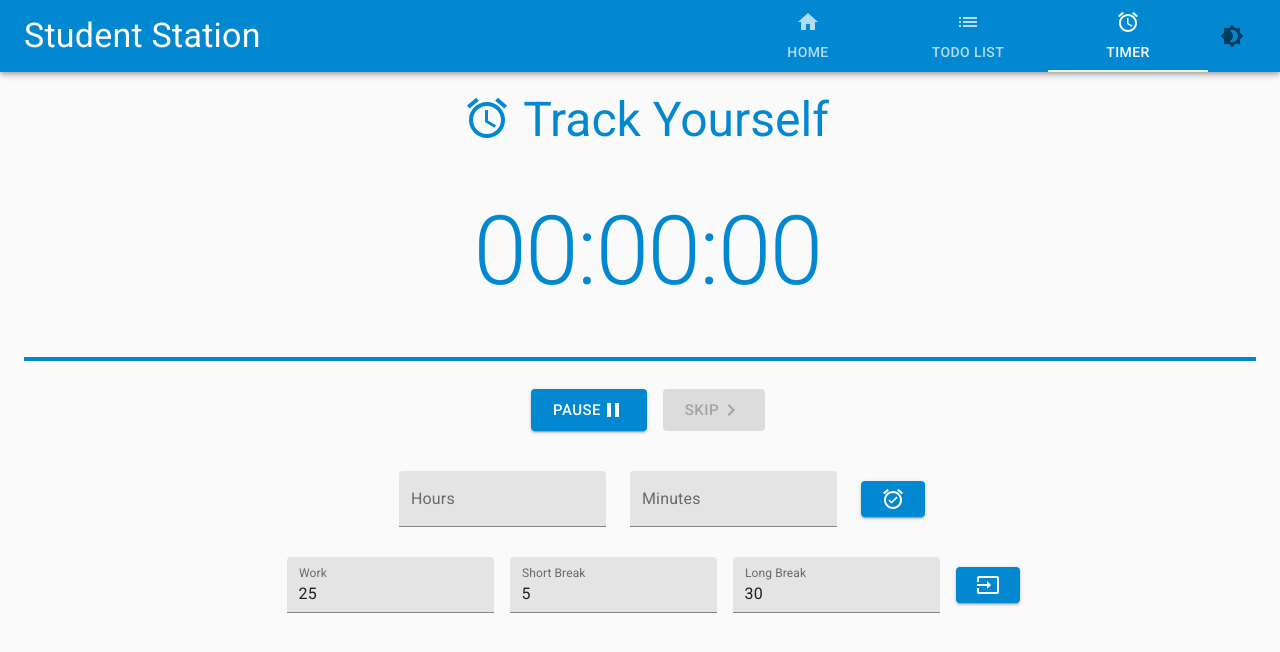
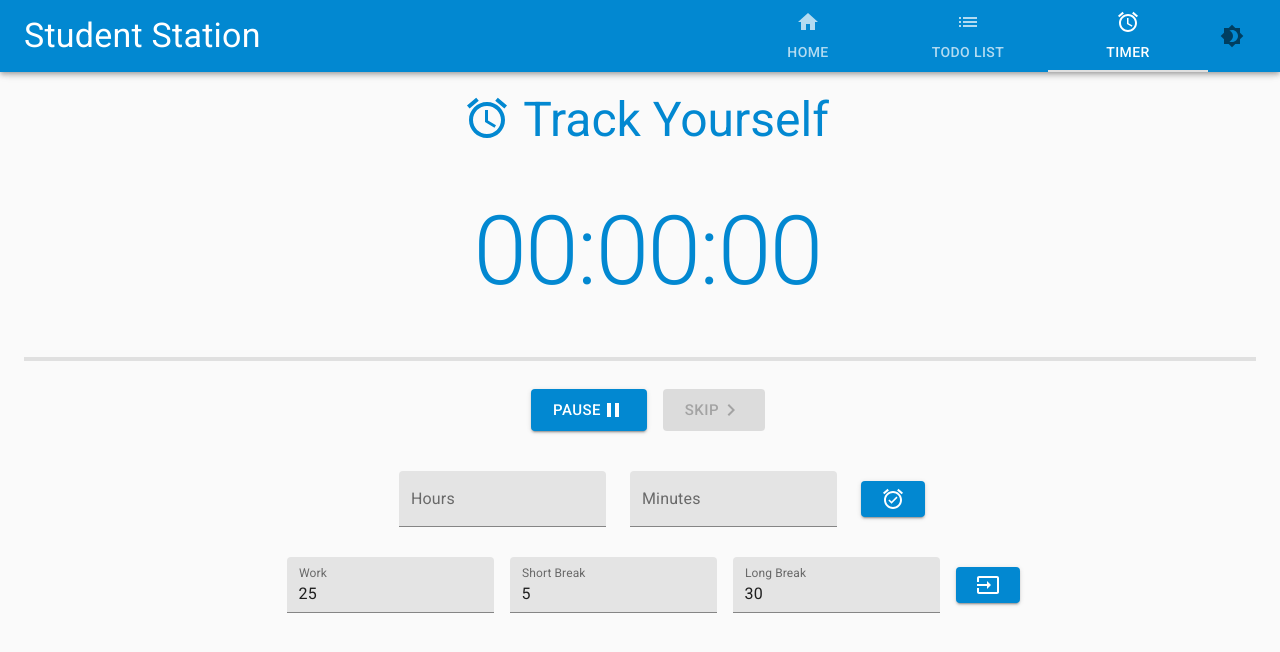
Before and after one commit to saad-afridi/StudentStation, a React (Create React App) app: page / in a window 1280 px wide. Both pictures are taken after a click on the tab "TIMER". Shown: the top 652 px of the page. Built offline with nearby package versions, Linux system fonts and the light colour scheme.

Commit message:
Increased scope of timer app so state doesnt reset as easily

```diff
--- a/src/pages/App.js
+++ b/src/pages/App.js
@@ -36,7 +36,7 @@ const themeLight = createMuiTheme({
             main: lightBlue[700],
         },
         secondary : {
-            main: grey[200],
+            main: grey[300],
         },
         type: 'light',
     }
@@ -65,7 +65,15 @@ class App extends React.Component {
         this.state = {
             selectedTab: 0,
             darkMode: false,
+
+            // Timer attributes
+            alarm : -2,
+            paused: false,
+            pomOn: false,
+            pom: [25, 5, 30],
+            session: 0,
         }
+        this.setAlarmTime = this.setAlarmTime.bind(this);
     }
 
     componentDidMount = () => {
@@ -79,6 +87,17 @@ class App extends React.Component {
             const savedTheme = JSON.parse(darkMode);
             this.setState({ darkMode: savedTheme})
         }
+        const pom = localStorage.getItem('pom-settings');
+        if (pom) {
+            const savedPom = JSON.parse(pom);
+            this.setState({ pom: savedPom});
+        }
+        this.interval = setInterval(
+            () => this.checkAlarmClock(),1000);
+    }
+
+    componentWillUnmount() {
+        clearInterval(this.interval);
     }
 
     render() {
@@ -104,7 +123,22 @@ class App extends React.Component {
                 </Toolbar>
             </AppBar>
             {this.state.selectedTab === 1 && <ToDoPage />}
-            {this.state.selectedTab === 2 && <TimerPage />}
+
+            {this.state.selectedTab === 2 && <TimerPage
+            updateAlarmTimeFn= {this.setAlarmTime}
+            checkAlarmFn={this.checkAlarmClock}
+            togglePauseFn={this.togglePause}
+            getPomFn={this.getPom}
+            checkPomFn={this.checkPom}
+            skipSessionFn={this.nextSession}
+            checkProgressFn={this.calculateProgress}
+
+            alarm={this.state.alarm}
+            pomOn={this.state.pomOn}
+            session={this.state.session}
+            paused={this.state.paused}
+            pom={this.state.pom}
+            />}
         </ThemeProvider>
         </div>
         )
@@ -119,6 +153,122 @@ class App extends React.Component {
         await this.setState({ darkMode: !this.state.darkMode})
         localStorage.setItem('theme', JSON.stringify(this.state.darkMode));
     }
+
+    // Sets the Alarm Time -> Converts hours + minutes to seconds
+    setAlarmTime = (hours, minutes) => {
+        let n1 = Number(hours);
+        let n2 = Number(minutes);
+
+        // Dealing with invalid input
+        if (n1 === 0 && n2 === 0) {
+            return;
+        }
+        this.setState({ alarm: (n1 * 60 + n2) * 60 });
+        this.setState({ paused: false, pomOn: false});
+        console.log(this.state.alarm);
+    }
+
+    // Check if Alarm is over or not
+    checkAlarmClock = () => {
+        if (this.state.paused) {
+            return;
+        } else if (this.state.pomOn){
+            this.checkPom();
+        } else if (this.state.alarm === -2) {
+            return;
+        } else if (this.state.alarm === -1) {
+            alert("Time's Up!");
+            this.setState({ alarm: -2 });
+        } else {
+            this.setState({ alarm: this.state.alarm - 1 });
+            console.log("not yet");
+        }
+    }
+
+    // Pause button
+    togglePause = () => {
+        if (this.state.alarm !== -2) {
+            this.setState({paused: !this.state.paused});
+        }
+    }
+
+    // Getting Pom Input
+    getPom = async (work, shortBreak, longBreak) => {
+        // Dealing with invalid input
+        if (Number(work) === 0 || Number(shortBreak) === 0 || Number(longBreak) === 0) {
+            return;
+        }
+        await this.setState({pom: [Number(work) * 60, Number(shortBreak) * 60, Number(longBreak) * 60],
+        session: 0, pomOn: true});
+        localStorage.setItem('pom-settings', JSON.stringify(this.state.pomOn));
+    }
+
+    // Checking Pomodoro
+    checkPom = () => {
+        // Starting Pomodoro
+        if (this.state.session === 0) {
+            this.setState({alarm: this.state.pom[0] , session: this.state.session + 1});
+        }
+
+        // Pomodoro Timer ended
+        if (this.state.alarm === -1) {
+            console.log(this.state.session);
+            // Work Ended -> Short break or Long
+            if(this.state.session % 2 === 1) {
+                if (this.state.session === 7) {
+                    alert("Work Ended, Long Break!");
+                    this.setState({alarm: this.state.pom[2], session: this.state.session + 1});
+                }
+                else {
+                    alert("Work Ended, Short Break!");
+                    this.setState({alarm: this.state.pom[1] , session: this.state.session + 1});
+                }
+            }
+            // Short Break ended -> Work
+            else if (this.state.session < 7){
+                alert("Short Break Ended, Work Time!");
+                this.setState({alarm: this.state.pom[0], session: this.state.session + 1});
+            }
+            // Long Break ended -> Work
+            else {
+                alert("Long Break Ended, Work Time!");
+                this.setState({alarm: this.state.pom[0], session: 1});
+            }
+        } else {
+            this.setState({ alarm: this.state.alarm - 1 });
+            console.log("not yet");
+        }
+    }
+
+    // Skipping to next Session
+    nextSession = () => {
+        console.log(this.state.session);
+        // Work -> Long Break
+        if (this.state.session === 7) {
+            this.setState({alarm: this.state.pom[2], session: this.state.session + 1});
+        }
+        // Work -> Short break
+        else if (this.state.session % 2 === 1){
+            this.setState({alarm: this.state.pom[1] , session: this.state.session + 1});
+        }
+        // Short or Long Break -> Work
+        else {
+            if (this.state.session < 7) {
+                this.setState({alarm: this.state.pom[0],
+                    session: this.state.session + 1});
+            } else {
+                this.setState({alarm: this.state.pom[0], session: 1});
+            }
+        }
+    }
+
+    // Calculate progress for linearBar
+    calculateProgress = () => {
+        if(this.state.alarm <= 0 || !this.state.pomOn) {
+            return 100;
+        }
+        return (this.state.session / 8) * 100;
+    }
 }
 
 App.propTypes = {
--- a/src/pages/Timer.js
+++ b/src/pages/Timer.js
@@ -46,7 +46,7 @@ class TimerPage extends React.Component {
 
     componentDidMount(){
         this.interval = setInterval(
-          () => this.checkAlarmClock(),1000)
+          () => this.checkAlarmClock(),1000);
     }
 
     componentWillUnmount() {
@@ -55,7 +55,7 @@ class TimerPage extends React.Component {
 
     render () {
         const {classes} = this.props;
-
+        const {alarm, session, pomOn, paused} = this.props;
         return (
 
         <Container className="TimerContainer">
@@ -71,19 +71,20 @@ class TimerPage extends React.Component {
                 </Grid>
             </Grid>
 
-            <ShowTime timeLeft={this.state.alarm} pomOn={this.state.pomOn} session={this.state.session}></ShowTime>
-            <LinearProgress variant="determinate" value={this.calculateProgress()}></LinearProgress>
+            <ShowTime timeLeft={alarm} pomOn={pomOn} session={session}></ShowTime>
+            <LinearProgress variant="determinate" value={this.calculateProgress()}
+            color={pomOn && session % 2 === 0 ? "primary" : "secondary"}></LinearProgress>
 
             <Grid container spacing={2} justify="center" alignItems="center" className={classes.control}>
                 <Grid item>
                     <Button color="primary" size="large" variant="contained" onClick={this.togglePause}>
-                        {this.state.paused ?  'Play' : 'Pause'}
-                        {this.state.paused ?  <PlayIcon /> : <PauseIcon />}
+                        {paused ?  'Play' : 'Pause'}
+                        {paused ?  <PlayIcon /> : <PauseIcon />}
                     </Button>
                 </Grid>
                 <Grid item>
                     <Button color="primary" size="large" variant="contained"
-                    onClick={this.nextSession} disabled={!this.state.pomOn}>
+                    onClick={this.nextSession} disabled={!pomOn}>
                         Skip <NavigateNextIcon />
                     </Button>
                 </Grid>
@@ -98,117 +99,37 @@ class TimerPage extends React.Component {
 
     // Sets the Alarm Time -> Converts hours + minutes to seconds
     setAlarmTime = (hours, minutes) => {
-        let n1 = Number(hours);
-        let n2 = Number(minutes);
-
-        // Dealing with invalid input
-        if (n1 === 0 && n2 === 0) {
-            return;
-        }
-        this.setState({ alarm: (n1 * 60 + n2) * 60 });
-        this.setState({ paused: false, pomOn: false});
-        console.log(this.state.alarm);
+        this.props.setAlarmFn(hours, minutes);
     }
 
     // Check if Alarm is over or not
     checkAlarmClock = () => {
-        if (this.state.paused) {
-            return;
-        } else if (this.state.pomOn){
-            this.checkPom();
-        } else if (this.state.alarm === -2) {
-            return;
-        } else if (this.state.alarm === -1) {
-            alert("Time's Up!");
-            this.setState({ alarm: -2 });
-        } else {
-            this.setState({ alarm: this.state.alarm - 1 });
-            console.log("not yet");
-        }
+        this.props.checkAlarmFn();
     }
 
     // Pause button
     togglePause = () => {
-        if (this.state.alarm !== -2) {
-            this.setState({paused: !this.state.paused});
-        }
+        this.props.togglePauseFn();
     }
 
     // Getting Pom Input
     getPom = (work, shortBreak, longBreak) => {
-        // Dealing with invalid input
-        if (Number(work) === 0 || Number(shortBreak) === 0 || Number(longBreak) === 0) {
-            return;
-        }
-        this.setState({pom: [Number(work) * 60, Number(shortBreak) * 60, Number(longBreak) * 60],
-        session: 0, pomOn: true});
+        this.props.getPomFn(work, shortBreak, longBreak);
     }
 
     // Checking Pomodoro
     checkPom = () => {
-        // Starting Pomodoro
-        if (this.state.session === 0) {
-            this.setState({alarm: this.state.pom[0] , session: this.state.session + 1});
-        }
-
-        // Pomodoro Timer ended
-        if (this.state.alarm === -1) {
-            console.log(this.state.session);
-            // Work Ended -> Short break or Long
-            if(this.state.session % 2 === 1) {
-                if (this.state.session === 7) {
-                    alert("Work Ended, Long Break!");
-                    this.setState({alarm: this.state.pom[2], session: this.state.session + 1});
-                }
-                else {
-                    alert("Work Ended, Short Break!");
-                    this.setState({alarm: this.state.pom[1] , session: this.state.session + 1});
-                }
-            }
-            // Short Break ended -> Work
-            else if (this.state.session < 7){
-                alert("Short Break Ended, Work Time!");
-                this.setState({alarm: this.state.pom[0], session: this.state.session + 1});
-            }
-            // Long Break ended -> Work
-            else {
-                alert("Long Break Ended, Work Time!");
-                this.setState({alarm: this.state.pom[0], session: 1});
-            }
-        } else {
-            this.setState({ alarm: this.state.alarm - 1 });
-            console.log("not yet");
-        }
+        this.props.checkPomFn();
     }
 
     // Skipping to next Session
     nextSession = () => {
-        console.log(this.state.session);
-        // Work -> Long Break
-        if (this.state.session === 7) {
-            this.setState({alarm: this.state.pom[2], session: this.state.session + 1});
-        }
-        // Work -> Short break
-        else if (this.state.session % 2 === 1){
-            this.setState({alarm: this.state.pom[1] , session: this.state.session + 1});
-        }
-        // Short or Long Break -> Work
-        else {
-            if (this.state.session < 7) {
-                this.setState({alarm: this.state.pom[0],
-                    session: this.state.session + 1});
-            } else {
-                this.setState({alarm: this.state.pom[0], session: 1});
-            }
-        }
+        this.props.skipSessionFn();
     }
 
     // Calculate progress for linearBar
     calculateProgress = () => {
-        if(this.state.alarm <= 0 || !this.state.pomOn) {
-            return 100;
-        }
-        return (this.state.session / 8) * 100;
+        return this.props.checkProgressFn();
     }
 }
 
```
